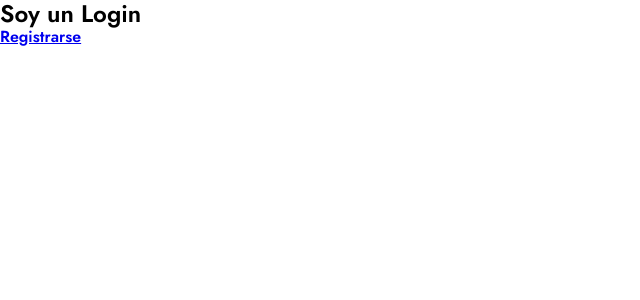
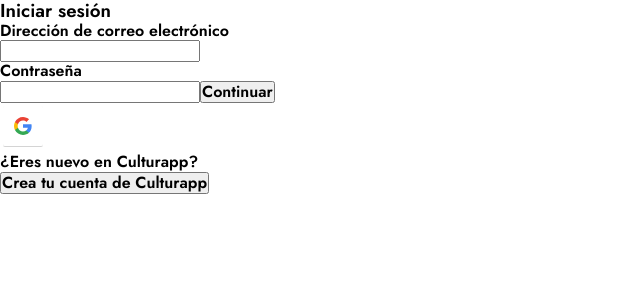
Before and after one commit to zazmage/Culturapp, a React (Create React App) app: page /login in a window 1280 px wide. Shown: the top 300 px of the page, without its empty margins (0-640 px from the left). Built offline with nearby package versions, Linux system fonts and the light colour scheme.

Commit message:
Functional Login and Register

```diff
--- a/src/components/Login.js
+++ b/src/components/Login.js
@@ -10,8 +10,32 @@
   const navigate = useNavigate();
   return (
     <div>
-      <h2>Soy un Login</h2>
-      <Link to="/register">Registrarse</Link>
+      <div>
+        <h3>Iniciar sesión</h3>
+        <form id="login-form" onSubmit={(e) => handleAuth(e, form, navigate)}>
+          <label>
+            <p>Dirección de correo electrónico</p>
+            <input onChange={handleChange} name="email" />
+          </label>
+          <label>
+            <p>Contraseña</p>
+            <input onChange={handleChange} type="password" name="password" />
+          </label>
+          <button>Continuar</button>
+        </form>
+        <img
+          id="login-google"
+          onClick={(e) => {
+            return handleAuth(e, form, navigate);
+          }}
+          src={googleIcon}
+          alt="Login with google"
+        />
+      </div>
+      <p>¿Eres nuevo en Culturapp?</p>
+      <Link to="/register">
+        <button>Crea tu cuenta de Culturapp</button>
+      </Link>
     </div>
   );
 };
--- a/src/components/Register.js
+++ b/src/components/Register.js
@@ -2,7 +2,7 @@
 import AuthContext from "../context/AuthContext";
 import { useForm } from "../hooks/useForm";
 import { Link, useNavigate } from "react-router-dom";
-import { FormContainer } from '../styles/StyledComp';
+import { FormContainer } from "../styles/StyledComp";
 
 const Register = () => {
   const { auth, handleAuth } = useContext(AuthContext);
@@ -10,24 +10,43 @@
   const navigate = useNavigate();
   return (
     <FormContainer>
-      <div className='formHead'>
-        <button className='persona'>Persona</button>
-        <button className='organizacion'>Organización</button>
+      <div className="formHead">
+        <button className="persona">Persona</button>
+        <button className="organizacion">Organización</button>
       </div>
-      <div className='formData'>
-        <label htmlFor='name'>Nombre:</label>
-        <input type='text' />
-        <label htmlFor='lastname'>Apellido:</label>
-        <input type='text' />
-        <label htmlFor='email'>Correo:</label>
-        <input type='email' />
-        <label htmlFor='password'>Contraseña:</label>
-        <input type='password' />
+      <div className="formData">
+        <form
+          id="register-form"
+          onSubmit={(e) => handleAuth(e, form, navigate)}
+        >
+          <label htmlFor="name">Nombre:</label>
+          <input type="text" onChange={handleChange} name="name" />
+          <label htmlFor="lastName">Apellido:</label>
+          <input type="text" onChange={handleChange} name="lastName" />
+          <label htmlFor="email">Correo:</label>
+          <input type="email" onChange={handleChange} name="email" />
+          <label htmlFor="password">Contraseña:</label>
+          <input type="password" onChange={handleChange} name="password" />
+          <label htmlFor="repeatPassword">Repetir contraseña:</label>
+          <input
+            type="password"
+            onChange={handleChange}
+            name="repeatPassword"
+          />
+          <button type="submit">Continuar</button>
+        </form>
       </div>
-      <div className='formButton'>
-        <button className='google'><img src='https://res.cloudinary.com/dxben47m9/image/upload/v1638854432/culturapp/google-brands_aula04.svg' /></button>
-        <button className='fb'><img src='https://res.cloudinary.com/dxben47m9/image/upload/v1638854432/culturapp/facebook-f-brands_bnodwq.svg' /></button>
+      <div className="formButton">
+        <button className="google">
+          <img src="https://res.cloudinary.com/dxben47m9/image/upload/v1638854432/culturapp/google-brands_aula04.svg" />
+        </button>
+        <button className="fb">
+          <img src="https://res.cloudinary.com/dxben47m9/image/upload/v1638854432/culturapp/facebook-f-brands_bnodwq.svg" />
+        </button>
       </div>
+      <p>
+        ¿Ya tienes una cuenta? <Link to="/login">Iniciar sesión</Link>
+      </p>
     </FormContainer>
   );
 };
--- a/src/context/AuthContext.js
+++ b/src/context/AuthContext.js
@@ -17,7 +17,6 @@
 
   const loginEmailPassword = (email, password, navigate) => {
     const authStatus = getAuth();
-    console.log(auth);
     signInWithEmailAndPassword(authStatus, email, password)
       .then(({ user }) => {
         setAuth(user.email);
@@ -34,15 +33,16 @@
   };
 
   const registerEmailPassword = (
-    { name, email, password, secPassword },
+    { name, lastName, email, password, repeatPassword },
     navigate
   ) => {
-    console.log(password, secPassword);
-    if (password === secPassword) {
+    if (password === repeatPassword) {
       const auth = getAuth();
       createUserWithEmailAndPassword(auth, email, password)
         .then(async ({ user }) => {
-          await updateProfile(auth.currentUser, { displayName: name });
+          await updateProfile(auth.currentUser, {
+            displayName: `${name} ${lastName}`,
+          });
           console.log(user);
           window.alert("Registro exitoso");
           navigate("/", {
@@ -74,7 +74,6 @@
   };
 
   const handleAuth = (e, form, navigate) => {
-    // console.log(navigate);
     e.preventDefault();
     switch (e.target.id) {
       case "login-form":
```
